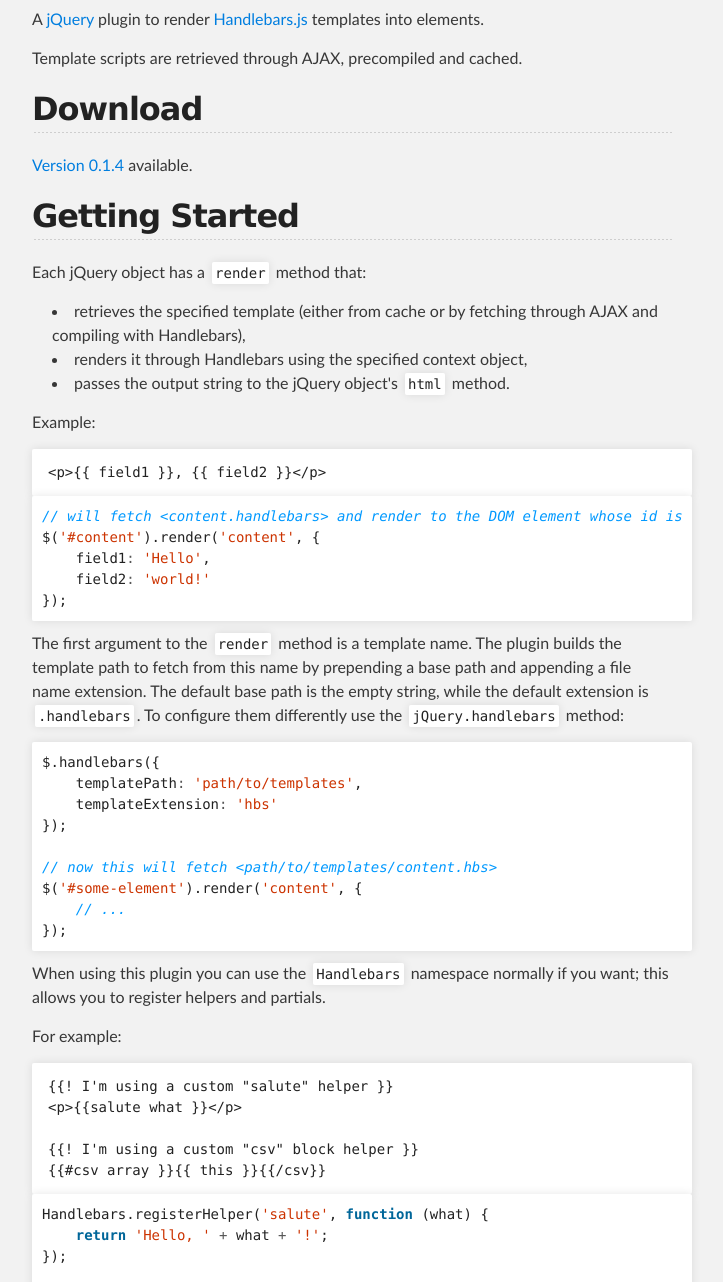
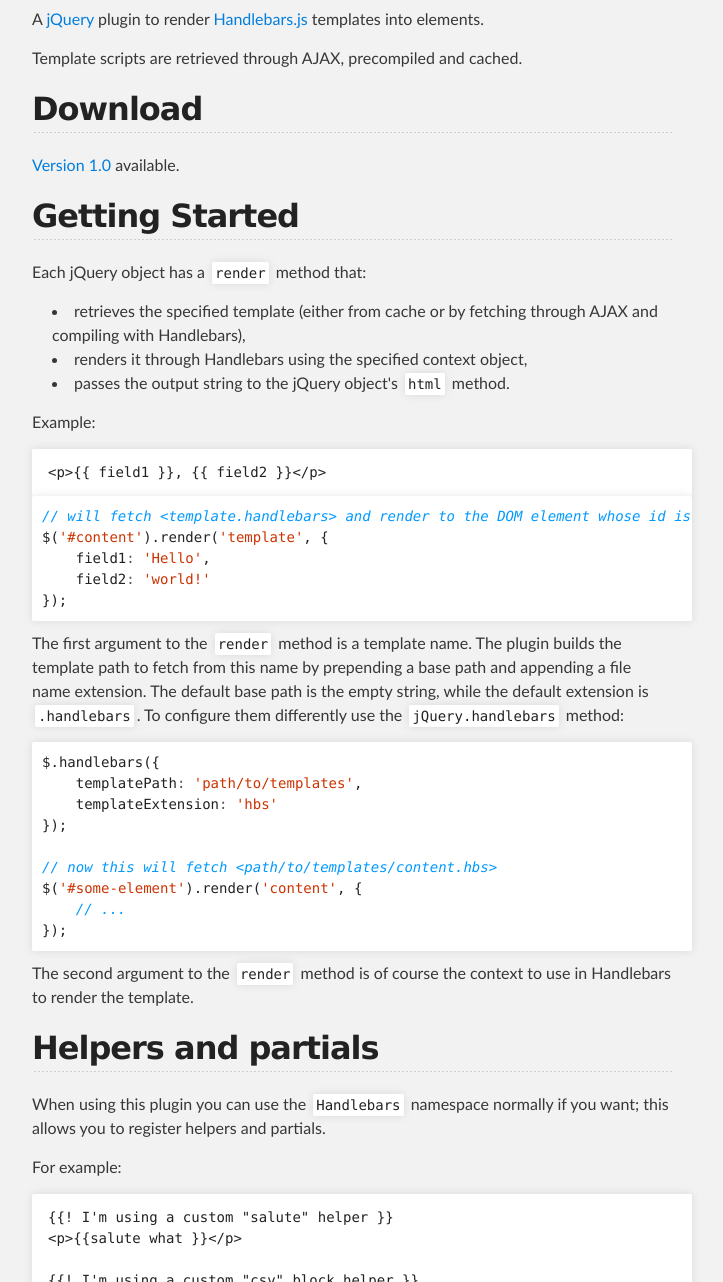
Before and after one commit to 71104/jquery-handlebars, a plain HTML site: page index.html in a window 1280 px wide. Shown: the part 353-1635 px from the top of the page, without its empty margins (288-1011 px from the left). Drawn offline with Linux system fonts and the light colour scheme.

```diff
--- a/index.html
+++ b/index.html
@@ -41,7 +41,7 @@
 <h2>
 <a name="download" class="anchor" href="#download"><span class="octicon octicon-link"></span></a>Download</h2>
 
-<p><a href="https://raw.github.com/71104/jquery-handlebars/0.1.4/bin/jquery-handlebars-0.1.4.min.js">Version 0.1.4</a> available.</p>
+<p><a href="https://raw.github.com/71104/jquery-handlebars/1.0.0/bin/jquery-handlebars-1.0.0.min.js">Version 1.0</a> available.</p>
 
 <h2>
 <a name="getting-started" class="anchor" href="#getting-started"><span class="octicon octicon-link"></span></a>Getting Started</h2>
@@ -57,8 +57,8 @@
 <pre lang="handlebars"><code>&lt;p&gt;{{ field1 }}, {{ field2 }}&lt;/p&gt;
 </code></pre>
 
-<div class="highlight"><pre><span class="c1">// will fetch &lt;content.handlebars&gt; and render to the DOM element whose id is "content"</span>
-<span class="nx">$</span><span class="p">(</span><span class="s1">'#content'</span><span class="p">).</span><span class="nx">render</span><span class="p">(</span><span class="s1">'content'</span><span class="p">,</span> <span class="p">{</span>
+<div class="highlight"><pre><span class="c1">// will fetch &lt;template.handlebars&gt; and render to the DOM element whose id is "content"</span>
+<span class="nx">$</span><span class="p">(</span><span class="s1">'#content'</span><span class="p">).</span><span class="nx">render</span><span class="p">(</span><span class="s1">'template'</span><span class="p">,</span> <span class="p">{</span>
     <span class="nx">field1</span><span class="o">:</span> <span class="s1">'Hello'</span><span class="p">,</span>
     <span class="nx">field2</span><span class="o">:</span> <span class="s1">'world!'</span>
 <span class="p">});</span>
@@ -76,6 +76,11 @@
     <span class="c1">// ...</span>
 <span class="p">});</span>
 </pre></div>
+
+<p>The second argument to the <code>render</code> method is of course the context to use in Handlebars to render the template.</p>
+
+<h2>
+<a name="helpers-and-partials" class="anchor" href="#helpers-and-partials"><span class="octicon octicon-link"></span></a>Helpers and partials</h2>
 
 <p>When using this plugin you can use the <code>Handlebars</code> namespace normally if you want; this allows you to register helpers and partials.</p>
 
```
Also changed, not shown: params.json (+1 -1 lines).
